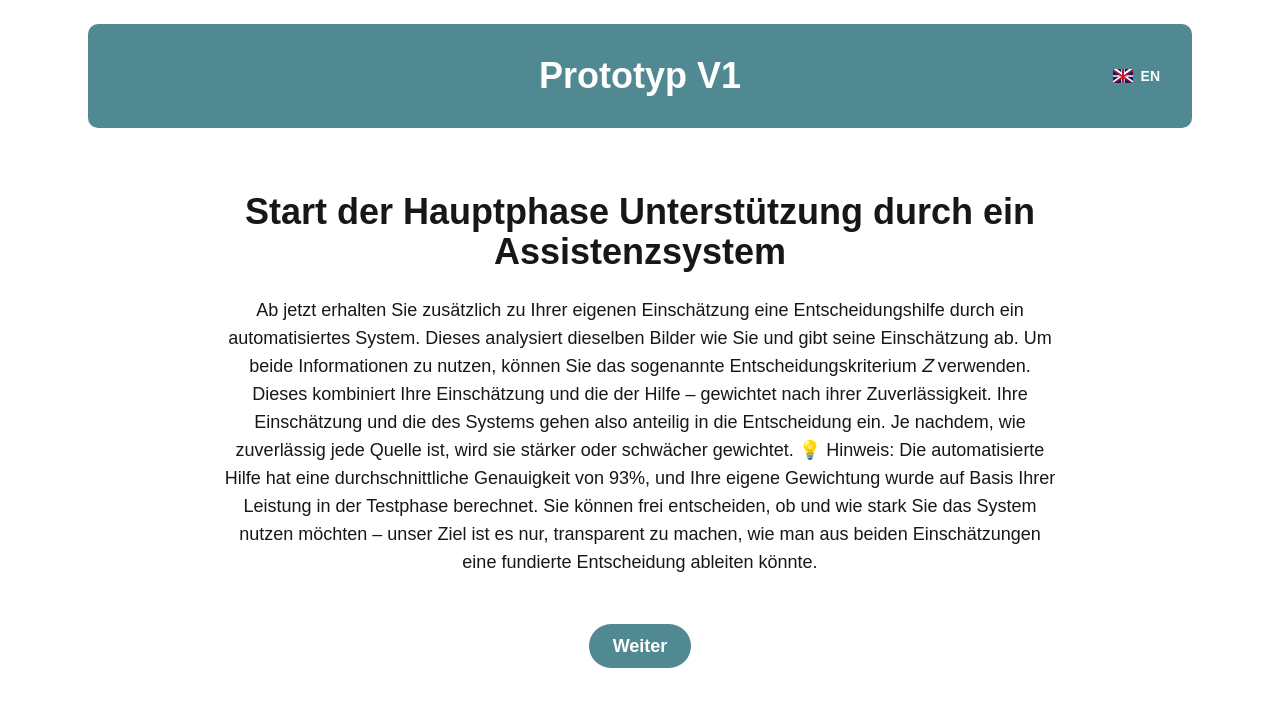
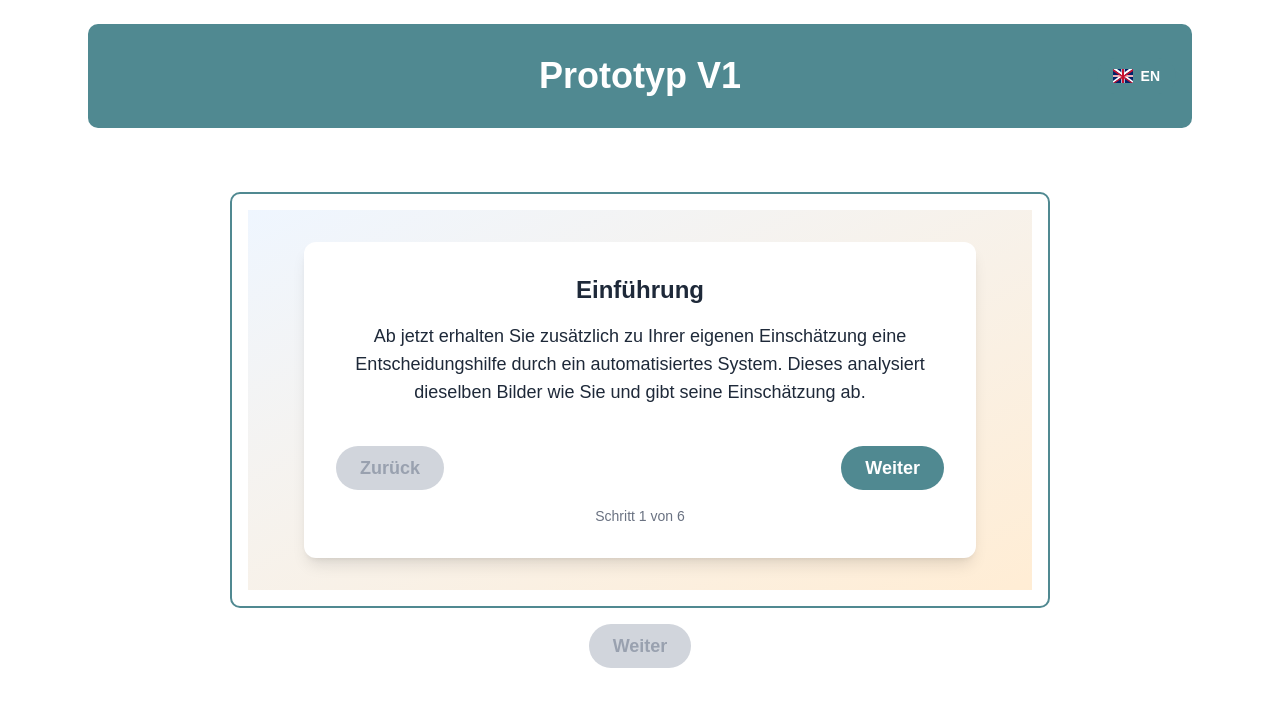
Before and after one commit to L0i0n0a/PsyKi, a Next.js app in the folder multarbeit/: page /prototyp/testphase in a window 1280 px wide. Both pictures are taken after a click on the button "Debug Button". Shown: the top 706 px of the page. Built offline with nearby package versions, Linux system fonts and the light colour scheme.

Commit message:
work on MainPhase Text

```diff
--- a/multarbeit/src/app/prototyp/testphase/page.tsx
+++ b/multarbeit/src/app/prototyp/testphase/page.tsx
@@ -7,6 +7,7 @@ import { useRouter } from 'next/navigation';
 import { useTranslation } from '@/utils/translation';
 import { AnimatePresence, motion } from 'framer-motion';
 import LanguageToggle from '@/components/ui/LanguageToggle/LanguageToggle';
+import MainText from '@/components/MainText';
 
 const Testphase = () => {
   const router = useRouter();
@@ -15,6 +16,9 @@ const Testphase = () => {
   const [finished, setFinished] = useState(false);
   const [locale, setLocale] = useState<'de' | 'en'>('de');
   const { t } = useTranslation(locale);
+  const [step, setStep] = useState(0);
+  const instructionStepsLength = 6;
+  const isLastStep = step === instructionStepsLength - 1;
 
   const toggleLanguage = () => {
     setLocale((prev) => (prev === 'de' ? 'en' : 'de'));
@@ -41,11 +45,15 @@ const Testphase = () => {
             <LanguageToggle locale={locale} onToggle={toggleLanguage} />
           </div>
         </div>
-        <div className='max-w-4xl mx-auto p-8 flex flex-col items-center justify-center min-h-[60vh]'>
-          <h1 className='text-4xl font-bold mb-6 text-center'>{t('finalPhaseTitle')}</h1>
-          <p className='mb-8 text-lg text-center'>{t('finalPhaseDescription')}</p>
+        <div className='max-w-4xl mx-auto p-8 flex flex-col items-center justify-center '>
+          {/* <h1 className='text-4xl font-bold mb-6 text-center'>{t('finalPhaseTitle')}</h1>
+          <p className='mb-8 text-lg text-center'>{t('finalPhaseDescription')}</p> */}
+          <MainText locale={locale} step={step} setStep={setStep} instructionStepsLength={instructionStepsLength} />
           <button
-            className='px-6 py-2 text-white hover:bg-[#004346]! rounded-full transition-all duration-200 ease-in-out text-lg font-semibold cursor-pointer'
+            disabled={!isLastStep}
+            className={`px-6 py-2 rounded-full transition-all duration-200 ease-in-out text-lg font-semibold ${
+              !isLastStep ? 'bg-gray-300! text-gray-400 cursor-not-allowed' : 'bg-[#004346] text-white hover:bg-[#004346]! cursor-pointer'
+            }`}
             onClick={() => router.push('/prototyp/mainphase')}>
             {t('buttonContinue')}
           </button>
--- /dev/null
+++ b/multarbeit/src/components/MainText.tsx
@@ -0,0 +1,109 @@
+'use client';
+import { useTranslation } from '@/utils/translation';
+import React from 'react';
+import AccuracyComparison from './AccuracyComparison';
+
+type MainTextProps = {
+  locale: 'de' | 'en';
+  step: number;
+  setStep: React.Dispatch<React.SetStateAction<number>>;
+  instructionStepsLength: number;
+};
+
+const MainText = ({ locale, step, setStep, instructionStepsLength }: MainTextProps) => {
+  const isLastStep = step === instructionStepsLength - 1;
+
+  const { t } = useTranslation(locale);
+
+  const instructionSteps = [
+    {
+      content: (
+        <div>
+          <h1 className='text-2xl font-bold mb-4 text-center'>{t('carouselSlide1Title')}</h1>
+          <p className='mb-4 text-lg text-center'>{t('carouselSlide1Text')}</p>
+        </div>
+      ),
+    },
+    {
+      content: (
+        <div>
+          <h1 className='text-2xl font-bold mb-4 text-center'>{t('carouselSlide2Title')}</h1>
+          <p className='mb-4 text-lg text-center'>{t('carouselSlide2Text')}</p>
+        </div>
+      ),
+    },
+    {
+      content: (
+        <div>
+          <h1 className='text-2xl font-bold mb-4 text-center'>{t('carouselSlide3Title')}</h1>
+          <p className='mb-4 text-lg text-center'>{t('carouselSlide3Text')}</p>
+          <AccuracyComparison menschPercent={60} kiPercent={93} locale={locale} decision={-10} />
+        </div>
+      ),
+    },
+    {
+      content: (
+        <div>
+          <h1 className='text-2xl font-bold mb-4 text-center'>{t('carouselSlide4Title')}</h1>
+          <p className='mb-4 text-lg text-center'>{t('carouselSlide4Text')}</p>
+          <AccuracyComparison menschPercent={60} kiPercent={93} locale={locale} decision={-10} />
+        </div>
+      ),
+    },
+    {
+      content: (
+        <div>
+          <h1 className='text-2xl font-bold mb-4 text-center'>{t('carouselSlide5Title')}</h1>
+          <p className='mb-4 text-lg text-center'>{t('carouselSlide5Text')}</p>
+          <AccuracyComparison menschPercent={60} kiPercent={93} locale={locale} decision={-10} />
+        </div>
+      ),
+    },
+    {
+      content: (
+        <div>
+          <h1 className='text-2xl font-bold mb-4 text-center'>{t('carouselSlide6Title')}</h1>
+          <p className='mb-4 text-lg text-center'>{t('carouselSlide6Text')}</p>
+          <AccuracyComparison menschPercent={60} kiPercent={93} locale={locale} decision={-10} />
+        </div>
+      ),
+    },
+  ];
+
+  const isFirstStep = step === 0;
+
+  return (
+    <section className='sectionBorder'>
+      <div className='h-auto bg-gradient-to-br from-blue-50 to-orange-100 flex items-center justify-center px-6 '>
+        <div className='w-full max-w-2xl m-8 bg-white shadow-lg rounded-xl p-8 text-gray-800'>
+          {/* <h1 className='text-2xl font-bold mb-4 text-center'>{instructionSteps[step].title}</h1> */}
+          <div className='min-h-[12svh]'>{instructionSteps[step].content}</div>
+          <div className='flex justify-between mt-6'>
+            <button
+              onClick={() => setStep((s) => Math.max(0, s - 1))}
+              disabled={isFirstStep}
+              className={`px-6 py-2 rounded-full transition-all duration-200 ease-in-out text-lg font-semibold ${
+                isFirstStep ? 'bg-gray-300! text-gray-400 cursor-not-allowed' : 'bg-[#004346] text-white hover:bg-[#004346]! cursor-pointer'
+              }`}>
+              {t('back')}
+            </button>
+
+            <button
+              onClick={() => setStep((s) => Math.min(instructionSteps.length - 1, s + 1))}
+              className={`px-6 py-2 rounded-full transition-all duration-200 ease-in-out text-lg font-semibold ${
+                isLastStep ? 'bg-gray-300! text-gray-400 cursor-not-allowed' : 'bg-[#004346] text-white hover:bg-[#004346]! cursor-pointer'
+              }`}>
+              {`${t('next')}`}
+            </button>
+          </div>
+
+          <div className='mt-4 text-center text-sm text-gray-500'>
+            {t('step')} {step + 1} {t('of')} {instructionSteps.length}
+          </div>
+        </div>
+      </div>
+    </section>
+  );
+};
+
+export default MainText;
--- a/multarbeit/src/locales/de.json
+++ b/multarbeit/src/locales/de.json
@@ -26,5 +26,22 @@
   "result": "Ergebnis",
   "sliderOrange": "Orange",
   "sliderBlue": "Blau",
-  "decisionScale": "Entscheidungsskala"
+  "decisionScale": "Entscheidungsskala",
+
+  "carouselSlide1Title": "Einführung",
+  "carouselSlide1Text": "Ab jetzt erhalten Sie zusätzlich zu Ihrer eigenen Einschätzung eine Entscheidungshilfe durch ein automatisiertes System. Dieses analysiert dieselben Bilder wie Sie und gibt seine Einschätzung ab.",
+  "carouselSlide2Title": "Zwei Einschätzungen",
+  "carouselSlide2Text": "Sie haben also zwei Einschätzungen zur Verfügung: Ihre eigene und die der automatisierten Hilfe",
+  "carouselSlide3Title": "Entscheidungskriterium 𝑍",
+  "carouselSlide3Text": "Um beide Informationen zu nutzen, können Sie das sogenannte Entscheidungskriterium 𝑍 verwenden. Es kombiniert beide Einschätzungen – gewichtet nach ihrer Zuverlässigkeit.",
+  "carouselSlide4Title": "Gewichtung der Einschätzungen",
+  "carouselSlide4Text": "Ihre Einschätzung und die des Systems gehen anteilig in die Entscheidung ein. Je nachdem, wie zuverlässig jede Quelle ist, wird sie stärker oder schwächer gewichtet.",
+  "carouselSlide5Title": "Hinweis zur Genauigkeit",
+  "carouselSlide5Text": "💡 Die automatisierte Hilfe hat eine durchschnittliche Genauigkeit von 93 %. Ihre eigene Gewichtung wurde auf Basis Ihrer Leistung in der Testphase berechnet.",
+  "carouselSlide6Title": "Ihre Entscheidung",
+  "carouselSlide6Text": "Sie können frei entscheiden, ob und wie stark Sie das System nutzen möchten. Unser Ziel: Transparenz, damit Sie aus beiden Einschätzungen eine fundierte Entscheidung ableiten können.",
+  "back": "Zurück",
+  "next": "Weiter",
+  "step": "Schritt",
+  "of": " von "
 }
--- a/multarbeit/src/locales/en.json
+++ b/multarbeit/src/locales/en.json
@@ -26,5 +26,22 @@
   "result": "Result",
   "sliderOrange": "Orange",
   "sliderBlue": "Blue",
-  "decisionScale": "Decision Scale"
+  "decisionScale": "Decision Scale",
+
+  "carouselSlide1Title": "Introduction",
+  "carouselSlide1Text": "From now on, you’ll receive a decision aid alongside your own judgment. This system analyzes the same images as you and provides its own assessment.",
+  "carouselSlide2Title": "Two Assessments",
+  "carouselSlide2Text": "You now have two assessments available: Your own and the automated system's",
+  "carouselSlide3Title": "Decision Criterion 𝑍",
+  "carouselSlide3Text": "To combine both sources of information, you can use the so-called decision criterion 𝑍. It merges your assessment and the system’s – weighted by their reliability.",
+  "carouselSlide4Title": "Weighting the Assessments",
+  "carouselSlide4Text": "Your judgment and the system's each contribute to the decision. Depending on how reliable each source is, it will be weighted more or less heavily.",
+  "carouselSlide5Title": "Accuracy Note",
+  "carouselSlide5Text": "💡 The automated system has an average accuracy of 93%. Your own weighting was calculated based on your performance during the test phase.",
+  "carouselSlide6Title": "Your Choice",
+  "carouselSlide6Text": "You are free to decide whether and how much to rely on the system. Our goal is transparency – to help you make well-informed decisions using both assessments.",
+  "back": "Back",
+  "next": "Next",
+  "step": "Step",
+  "of": " of "
 }
```
